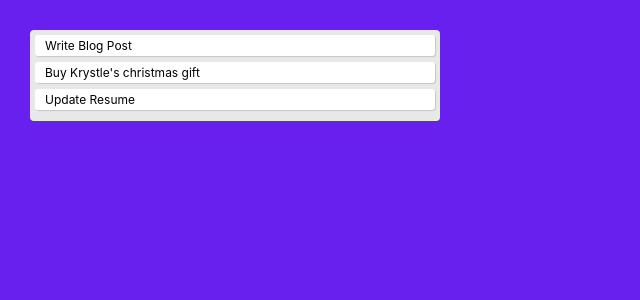
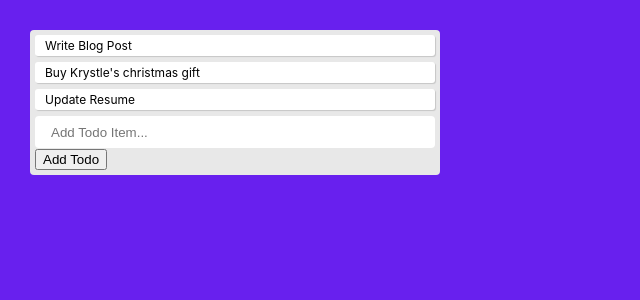
Before and after one commit to SMakaiTakori/ToDoApp, a React (Create React App) app: page / in a window 1280 px wide. Shown: the top 300 px of the page, without its empty margins (0-640 px from the left). Built offline with nearby package versions, Linux system fonts and the light colour scheme.

Commit message:
added todo input form, toggle for className/styling update on todo items

```diff
--- a/src/App.js
+++ b/src/App.js
@@ -2,24 +2,69 @@ import React, { useState } from "react";
 import "./App.css";
 
 const Todo = ({ todo, index }) => {
-  return <div className="todo">{todo.text}</div>;
+  const [isActive, setActive] = useState("false");
+
+  const handleToggle = () => {
+    setActive(!isActive);
+  };
+
+  return (
+    <>
+      <li className={isActive ? "todo" : "is-done"} onClick={handleToggle}>
+        {todo.item}
+      </li>
+
+      <style></style>
+    </>
+  );
+};
+
+const TodoForm = ({ addTodo }) => {
+  const [value, setValue] = useState("");
+
+  const handleSubmit = (e) => {
+    e.preventDefault();
+    if (!value) return;
+    addTodo(value);
+    setValue("");
+  };
+
+  return (
+    <>
+      <form>
+        <input
+          type="text"
+          className="input"
+          placeholder="Add Todo Item..."
+          value={value}
+          onChange={(e) => setValue(e.target.value)}
+        />
+      </form>
+      <button onClick={handleSubmit}> Add Todo </button>
+    </>
+  );
 };
 
 const App = () => {
   const [todos, setTodos] = useState([
     {
-      text: "Write Blog Post ",
+      item: "Write Blog Post ",
       isCompleted: false,
     },
     {
-      text: "Buy Krystle's christmas gift",
+      item: "Buy Krystle's christmas gift",
       isCompleted: false,
     },
     {
-      text: "Update Resume",
+      item: "Update Resume",
       isCompleted: false,
     },
   ]);
+
+  const addTodo = (item) => {
+    const newTodos = [...todos, { item }];
+    setTodos(newTodos);
+  };
 
   return (
     <div className="app">
@@ -27,9 +72,24 @@ const App = () => {
         {todos.map((todo, index) => (
           <Todo key={index} index={index} todo={todo} />
         ))}
+        <TodoForm addTodo={addTodo} />
       </div>
     </div>
   );
 };
 
+// function solution(S) {
+//   // write your code in JavaScript (Node.js 8.9.4)
+//   const charMap = {};
+
+//   S.split("").forEach((char) => {
+//     if (charMap[char]) charMap[char]++;
+//     else charMap[char] = 1;
+//   });
+
+//   for (let char in charMap) {
+//     if (charMap[char] === 2) return char;
+//   }
+// }
+
 export default App;
```
Also changed, not shown: 1 other file (tests, documents, lock files or other folders).
